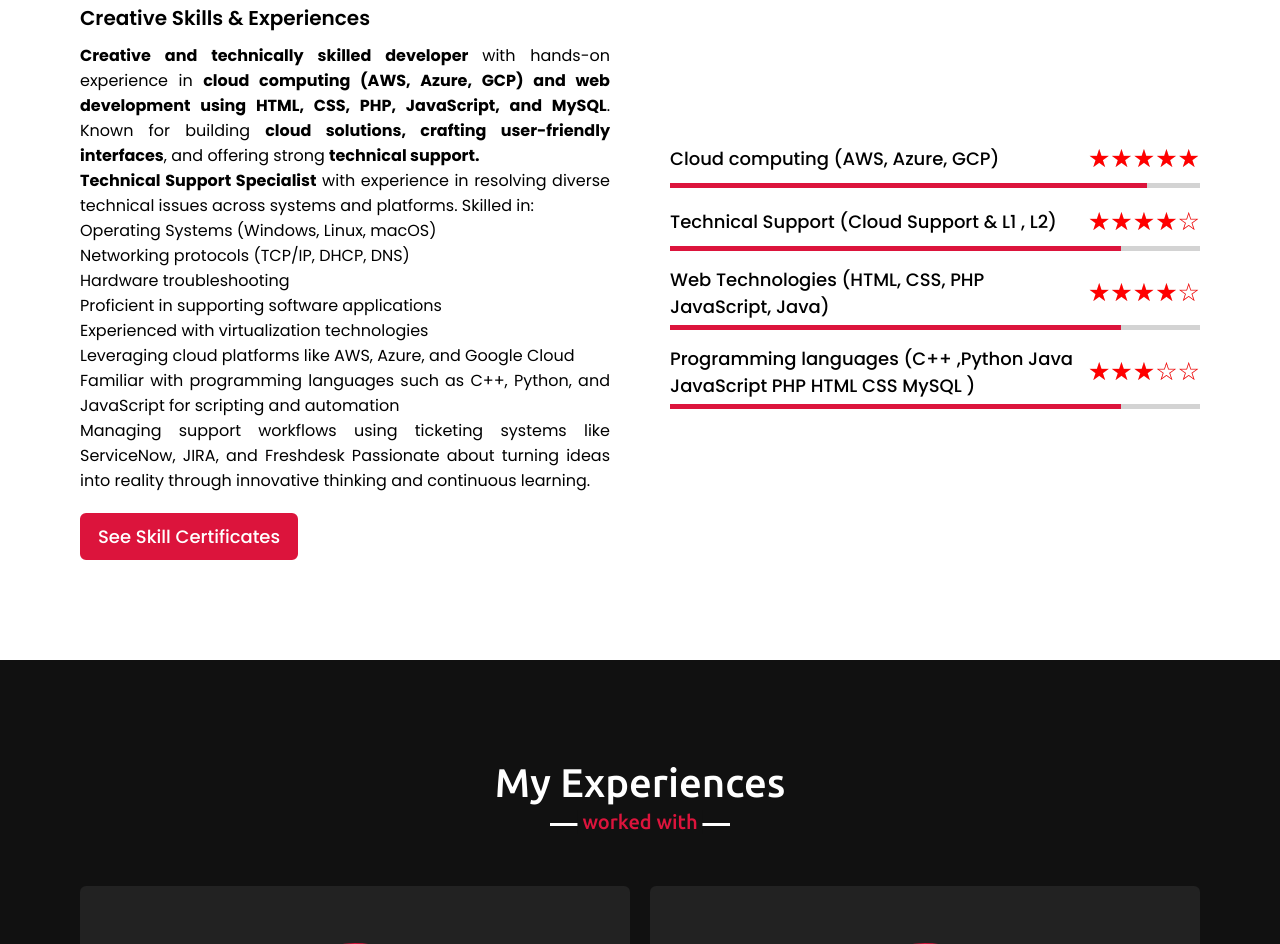
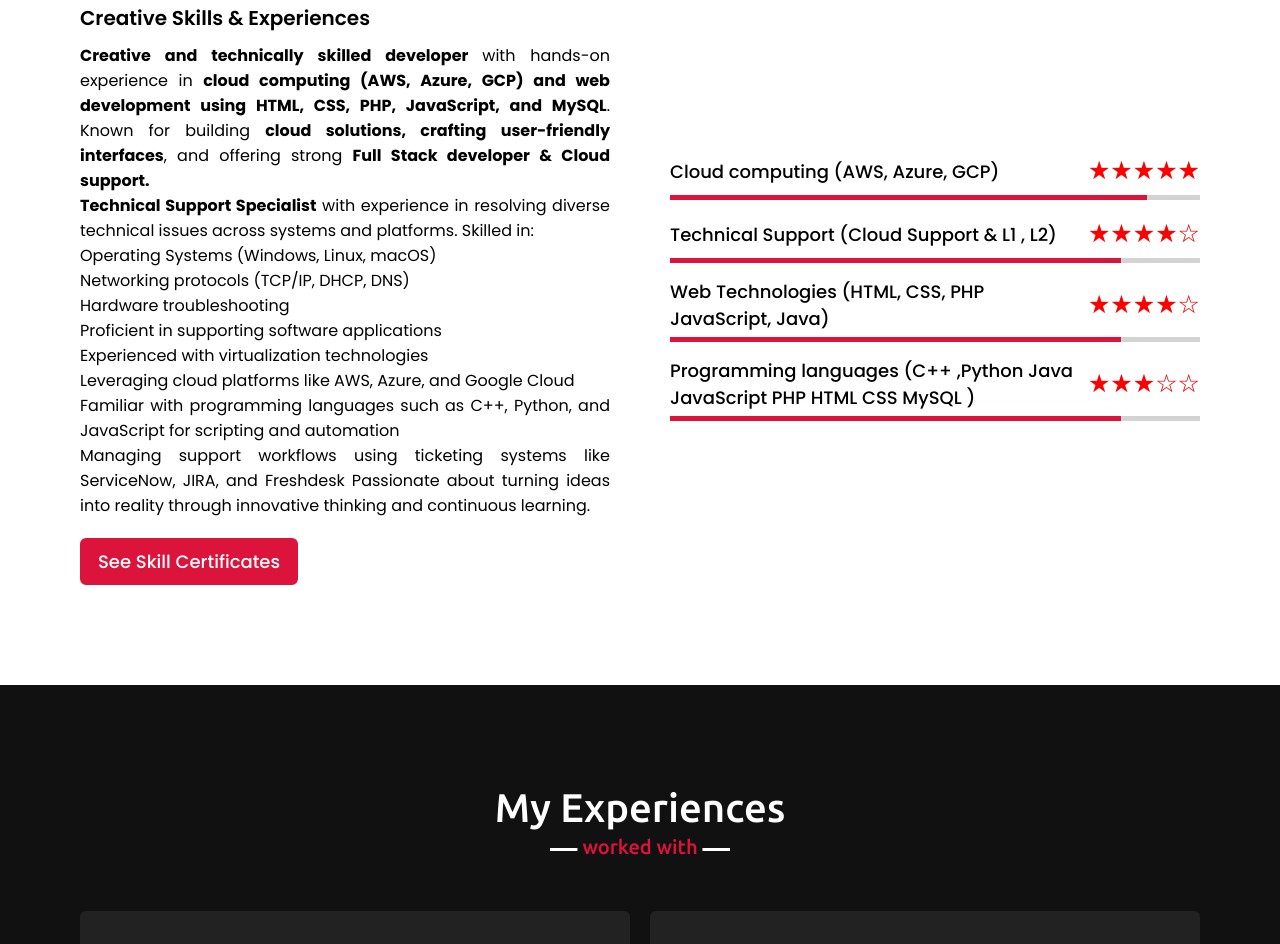
Before and after one commit to Amanchoudhary192002/Aman_portfolio, a plain HTML site: page index.html in a window 1280 px wide. Shown: the part 2625-3569 px from the top of the page. Drawn offline with nearby package versions, Linux system fonts and the light colour scheme.

Commit message:
about imh

```diff
--- a/index.html
+++ b/index.html
@@ -127,7 +127,7 @@ I’m proficient in Full Stack Development and creating dynamic, responsive web
                     <p><strong>Creative and technically skilled developer </strong> with hands-on experience in
                         <strong>cloud computing (AWS, Azure, GCP) and web development using HTML, CSS, PHP, JavaScript,
                             and MySQL</strong>. Known for building <strong> cloud solutions, crafting user-friendly
-                            interfaces</strong>, and offering strong <strong>technical support.</strong>
+                            interfaces</strong>, and offering strong <strong>Full Stack developer & Cloud support.</strong>
 
                         <br> <strong>Technical Support Specialist</strong> with experience in resolving diverse
                         technical issues across systems and platforms. Skilled in:
```
